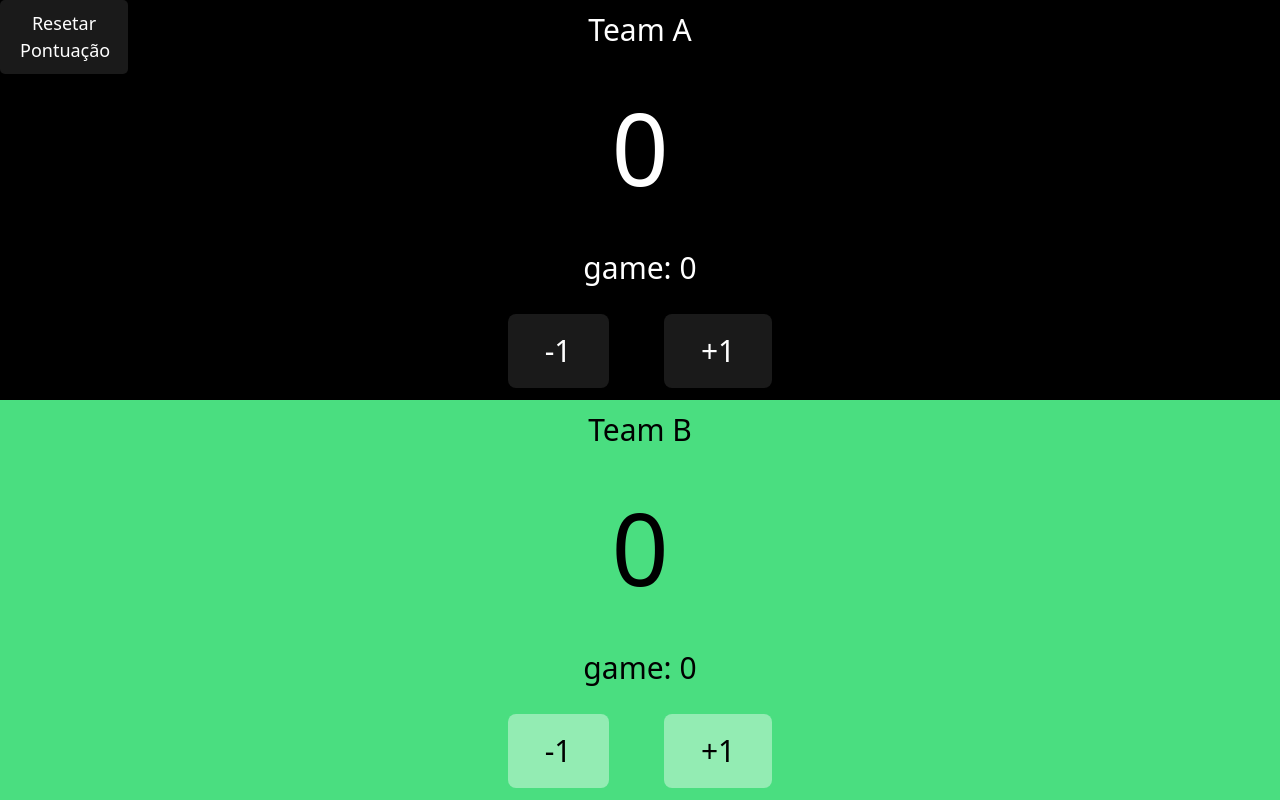
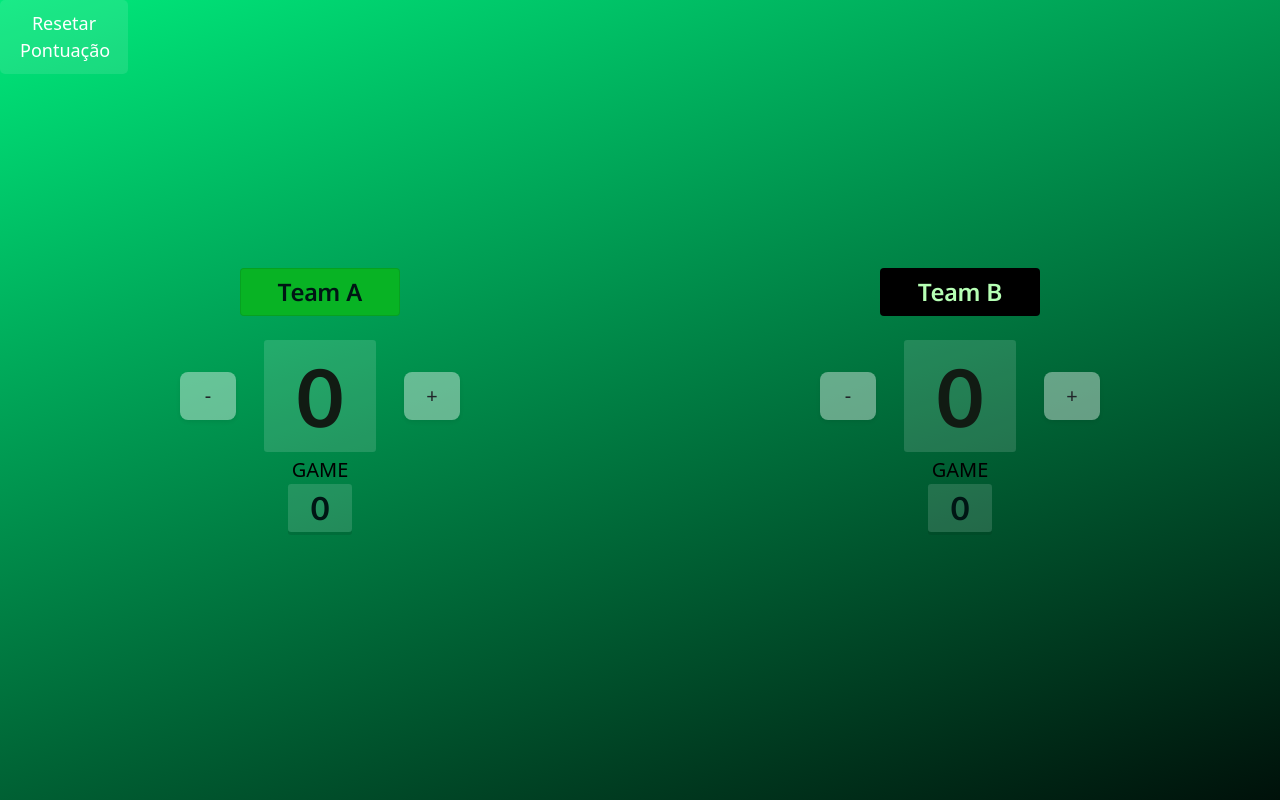
Before and after one commit to jonas-nb/BTF, a React (Vite) app: page / in a window 1280 px wide. Built offline with nearby package versions, Linux system fonts and the light colour scheme.

Commit message:
adcionado style

```diff
--- a/src/components/Scoreboard.tsx
+++ b/src/components/Scoreboard.tsx
@@ -1,7 +1,8 @@
 import React, { useState, useEffect } from "react";
+
 import "bootstrap/dist/css/bootstrap.min.css";
 import "./style.css";
-import { Button, Modal, ModalBody, ModalFooter } from "reactstrap";
+import "./../styles/scoreboardStyled.css";
 
 const Scoreboard: React.FC = () => {
   interface Team {
@@ -21,7 +22,8 @@ const Scoreboard: React.FC = () => {
   const [teamB, setTeamB] = useState({ ...initialTeamState, name: "Team B" });
   const [modal, setModal] = useState(false);
   const [alertWin, setAlertWin] = useState("");
-  const toggle = () => setModal(!modal);
+
+  // const toggle = () => setModal(!modal);
 
   const handleGameClick = (team: Team) => {
     if (team.name === "Team A") {
@@ -48,8 +50,9 @@ const Scoreboard: React.FC = () => {
       team.score = 40;
     } else if (team.score === 40) {
       // If a team reaches 40 points and wins the game
-      /* setTeamA({...teamA, score: 0 });
-      setTeamB({...teamB, score: 0 }); */
+      setTeamA({ ...teamA, score: 0 });
+      setTeamB({ ...teamB, score: 0 });
+
       if (team.game === 6) {
         // Game over, team won
         setModal(!modal);
@@ -94,79 +97,97 @@ const Scoreboard: React.FC = () => {
     }
   };
 
+  const [isLandscape, setIsLandscape] = useState(
+    window.innerWidth > window.innerHeight
+  );
+
+  useEffect(() => {
+    const handleOrientationChange = () => {
+      setIsLandscape(window.innerWidth > window.innerHeight);
+    };
+
+    window.addEventListener("resize", handleOrientationChange);
+
+    return () => {
+      window.removeEventListener("resize", handleOrientationChange);
+    };
+  }, []);
+
   return (
-    <div className="scoreboard">
-      <div className="team-container w-full h-screen sm:flex-row  flex-col md:flex-col">
+    <div>
+      <div>
+        {isLandscape ? (
+          // Conteúdo da página em modo paisagem
+          <div>
+            <div className="scoreboard bg-container">
+              <div className="flex">
                 {/* section team A */}
-        <div className="w-full h-full sm:h-screen  bg-black text-white flex flex-col items-center justify-around">
-          <div className="team-name text-3xl sm:self-end md:self-center sm:pr-5 md:pr-0">
-            {teamA.name}
+                <div className="score-container">
+                  <div className="name bg-[#08b324]">{teamA.name}</div>
+
+                  {/* container dos pontos */}
+                  <div className="score-main ">
+                    <button
+                      className="p-2 w-14 h-12 bg-white/40 text-xl hover:border-none active:bg-[#1ef554] shadow-black shadow-sm"
+                      onClick={() => decrementScore(teamA)}
+                    >
+                      -
+                    </button>
+                    <div className="score">{teamA.score}</div>
+                    <button
+                      className="p-2 w-14 h-12 bg-white/40 text-xl hover:border-none active:bg-[#1ef554] shadow-black shadow-sm"
+                      onClick={() => incrementScore(teamA)}
+                    >
+                      +
+                    </button>
                   </div>
-          <div className="team-score">{teamA.score}</div>
+
+                  {/* controle do game */}
+                  <div className="uppercase text-[#000] text-xl">game</div>
                   <div
-            className="team-game"
+                    className="game"
                     onClick={() => handleGameClick(teamA)}
                     style={{ cursor: "pointer" }}
                   >
-            game: {teamA.game}
+                    {teamA.game}
                   </div>
-          <div className="btn-center">
+                </div>
+                {/* section team B */}
+                <div className="score-container">
+                  <div className="name bg-black text-[rgb(182,255,180)]">
+                    {teamB.name}
+                  </div>
+
+                  {/* container dos pontos */}
+                  <div className="score-main">
                     <button
-              className="bg-white/10 text-3xl"
-              onClick={() => decrementScore(teamA)}
+                      className="p-2 w-14 h-12 bg-white/40 text-xl hover:border-none active:bg-[#1ef554] shadow-black shadow-sm"
+                      onClick={() => decrementScore(teamB)}
                     >
-              -1
+                      -
                     </button>
+                    <div className="score">{teamB.score}</div>
                     <button
-              className="bg-white/10 text-3xl"
-              onClick={() => incrementScore(teamA)}
+                      className="p-2 w-14 h-12 bg-white/40 text-xl hover:border-none active:bg-[#1ef554] shadow-black shadow-sm"
+                      onClick={() => incrementScore(teamB)}
                     >
-              +1
+                      +
                     </button>
+                  </div>
+
+                  {/* controle do game */}
+                  <div className="uppercase text-[#000] text-xl">game</div>
+                  <div
+                    className="game"
+                    onClick={() => handleGameClick(teamB)}
+                    style={{ cursor: "pointer" }}
+                  >
+                    {teamB.game}
+                  </div>
                 </div>
               </div>
 
-        {/* section team B */}
-        <div className="w-full h-full sm:h-screen  bg-green-400 text-black flex flex-col items-center justify-around">
-          <div className="team-name sm:self-start md:self-center sm:pl-5 md:pl-0 text-3xl">
-            {teamB.name}
-          </div>
-          <div className="team-score">{teamB.score}</div>
-          <div
-            className="team-game"
-            onClick={() => handleGameClick(teamB)}
-            style={{ cursor: "pointer" }}
-          >
-            game: {teamB.game}
-          </div>
-          <div className="btn-center">
-            <button
-              className="bg-white/40 text-3xl"
-              onClick={() => decrementScore(teamB)}
-            >
-              -1
-            </button>
-            <button
-              className="bg-white/40 text-3xl"
-              onClick={() => incrementScore(teamB)}
-            >
-              +1
-            </button>
-          </div>
-
-          {/* modal que mostra quando o jogador ganhour */}
-          <Modal isOpen={modal}>
-            <ModalBody className="text-6xl text-center">{alertWin}</ModalBody>
-            <ModalFooter>
-              <Button className="bg-black" onClick={toggle}>
-                Jogar novamente
-              </Button>
-            </ModalFooter>
-          </Modal>
-        </div>
-      </div>
-
-      <div className="fixed top-0 w-full flex justify-between">
+              <div className="fixed top-0 w-full ">
                 <button
                   className="reset-button w-[8rem] bg-white/10"
                   onClick={resetPoints}
@@ -175,6 +196,15 @@ const Scoreboard: React.FC = () => {
                 </button>
               </div>
             </div>
+          </div>
+        ) : (
+          // Mensagem para girar o dispositivo para o modo paisagem
+          <div>
+            <h1>Por favor, vire seu dispositivo para o modo paisagem.</h1>
+          </div>
+        )}
+      </div>
+    </div>
   );
 };
 
--- /dev/null
+++ b/src/styles/scoreboardStyled.css
@@ -0,0 +1,75 @@
+@import url("https://fonts.googleapis.com/css2?family=Oxygen:wght@700&display=swap");
+
+@media (orientation: landscape) {
+  .score-container {
+    width: 50vw;
+    height: 100vh;
+    display: flex;
+    flex-direction: column;
+    justify-content: center;
+    align-items: center;
+  }
+
+  .name {
+    width: 10rem;
+    text-align: center;
+    font-family: "Oxygen", sans-serif;
+    font-size: 1.5rem;
+    color: #001614;
+    font-style: italic;
+    border-radius: 0.25rem;
+    border: rgba(0, 0, 0, 0.103) 1px solid;
+    padding: 5px;
+    margin-bottom: 20px;
+  }
+
+  .score-main {
+    padding: 0.25rem;
+    width: 18rem;
+    display: flex;
+    align-items: center;
+    justify-content: space-between;
+  }
+
+  .score {
+    height: 7rem;
+    width: 7rem;
+    padding: 1rem;
+
+    border-radius: 0.2rem;
+    background: #ffffff23;
+    display: flex;
+    align-items: center;
+    justify-content: center;
+    font-family: "Oxygen", sans-serif;
+    font-size: 5rem;
+    color: #111b13;
+  }
+
+  .game {
+    width: 4rem;
+    height: 3rem;
+
+    border-radius: 0.2rem;
+    background: #ffffff23;
+    display: flex;
+    align-items: center;
+    justify-content: center;
+    font-family: "Oxygen", sans-serif;
+    font-size: 2rem;
+    color: #001614;
+    font-style: italic;
+    box-shadow: #00271727 0px 3px;
+  }
+}
+
+@media (orientation: portrait) {
+  body {
+    background-color: lightgreen;
+  }
+}
+
+.bg-container {
+  background-color: #00e97b;
+  background-image: linear-gradient(160deg, #00e97b 0%, #00110a 100%);
+}
```
Lines whose indentation alone changed are shown as unchanged.
